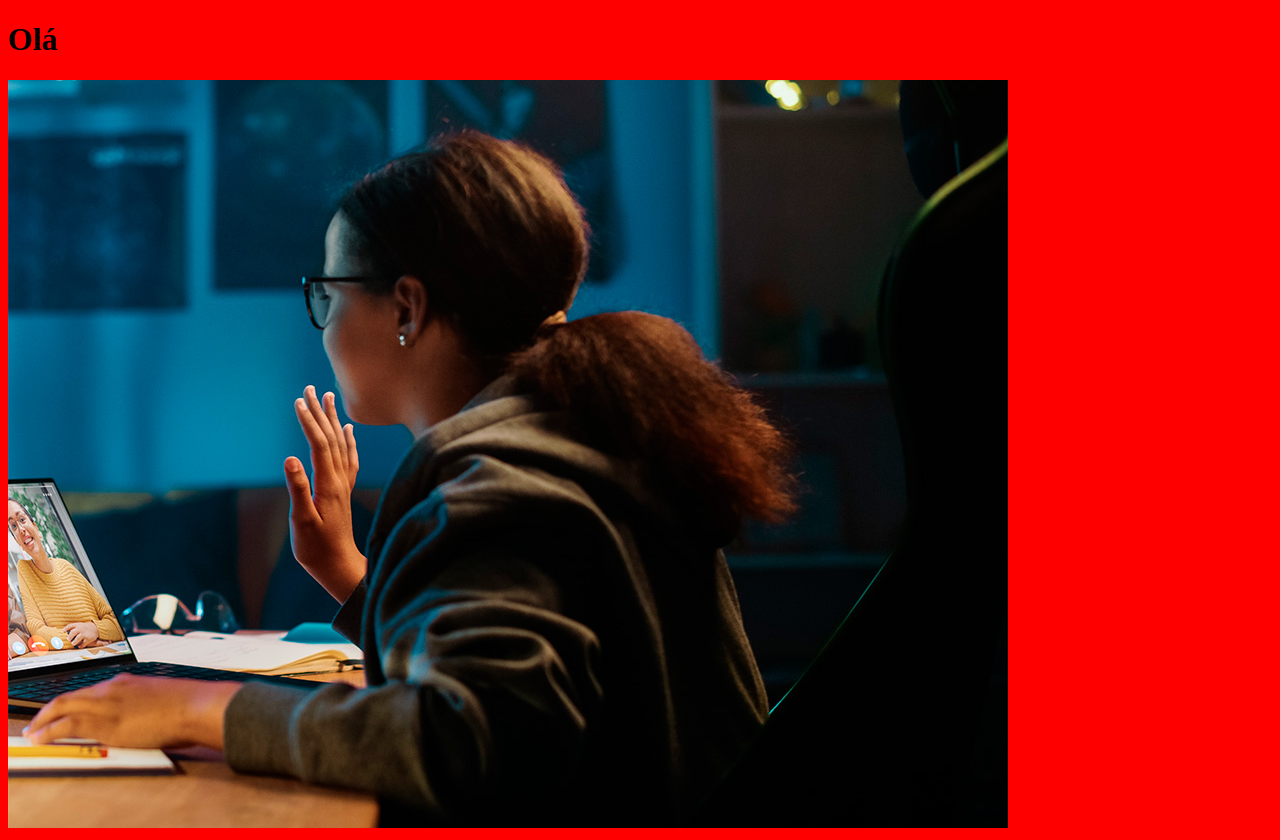
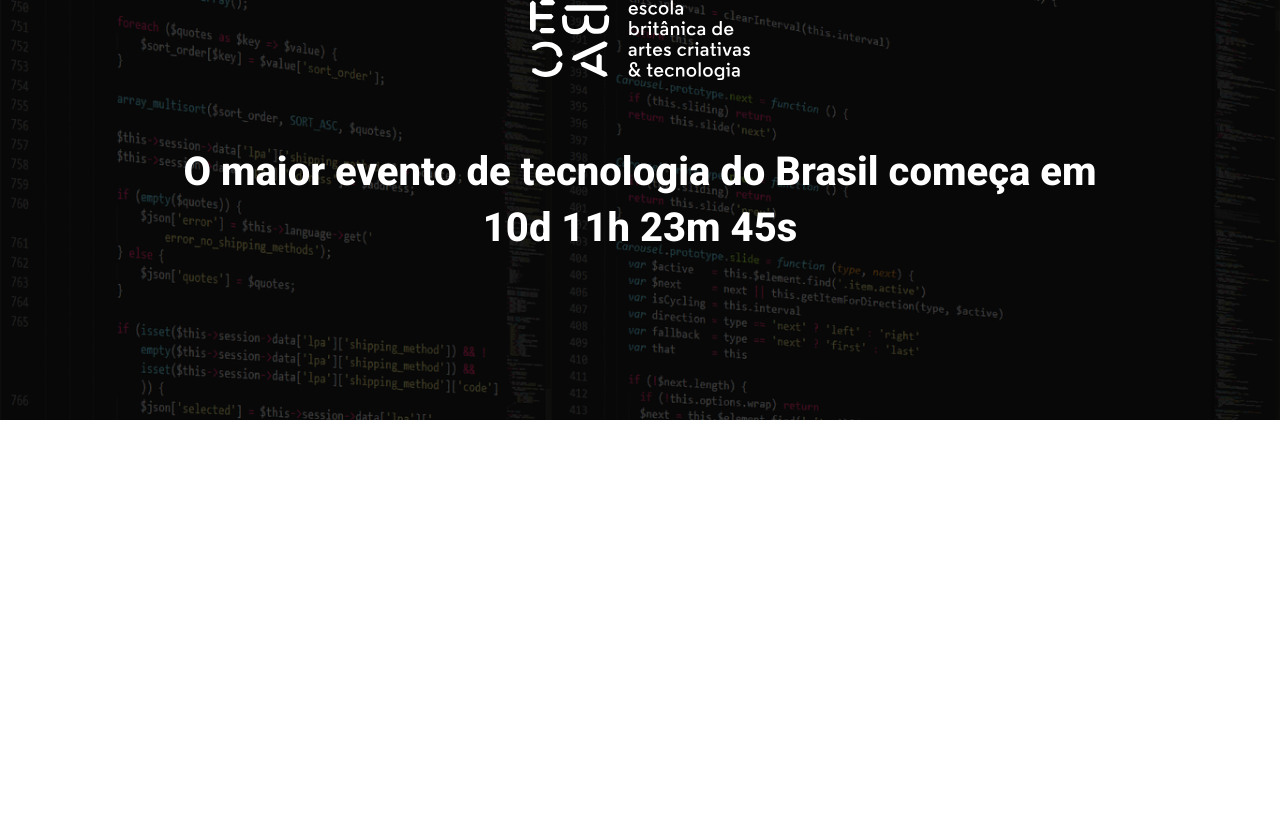
Before and after one commit to Jailsonr12/Parcel, a website built with Parcel: page src/index.html in a window 1280 px wide. After the commit the page ends 800 px from the top, so only its background shows below. Built offline with nearby package versions, Linux system fonts and the light colour scheme.

Commit message:
Migrate styles to SCSS and update hero section
Replaced main.css with main.scss and added hero.scss for modular SCSS styling. Updated index.html to use SCSS, include Roboto font, and implement a new hero header section. Updated package.json to use SCSS in dev script and added @parcel/transformer-sass to devDependencies.

```diff
--- a/package.json
+++ b/package.json
@@ -3,7 +3,7 @@
     "version": "1.0.0",
     "description": "",
     "scripts": {
-        "dev": "parcel src/index.html src/styles/main.css src/scripts/main.js",
+        "dev": "parcel src/index.html src/styles/main.scss src/scripts/main.js",
         "test": "echo \"Error: no test specified\" && exit 1"
     },
     "keywords": [],
@@ -11,6 +11,7 @@
     "license": "ISC",
     "type": "commonjs",
     "devDependencies": {
+        "@parcel/transformer-sass": "^2.16.3",
         "parcel": "^2.16.3",
         "sharp": "^0.33.5"
     }
--- a/src/index.html
+++ b/src/index.html
@@ -5,12 +5,23 @@
     <meta charset="UTF-8">
     <meta name="viewport" content="width=device-width, initial-scale=1.0">
     <title>Document</title>
-    <link rel="stylesheet" href="./styles/main.css">
+    <link rel="preconnect" href="https://fonts.googleapis.com">
+    <link rel="preconnect" href="https://fonts.gstatic.com" crossorigin>
+    <link href="https://fonts.googleapis.com/css2?family=Roboto:ital,wght@0,100..900;1,100..900&display=swap"
+        rel="stylesheet">
+    <link rel="stylesheet" href="./styles/main.scss">
 </head>
 
 <body>
-    <h1>Olá</h1>
-    <img src="./images/backend.png" alt="">
+    <header class="hero">
+        <div class="container">
+            <img class="hero__logo" src="./images/ebac_logo.svg" alt="EBAC">
+            <p class="hero__text">
+                O maior evento de tecnologia do Brasil começa em 10d 11h 23m 45s
+            </p>
+        </div>
+    </header>
+
 </body>
 
 </html>
--- /dev/null
+++ b/src/styles/hero.scss
@@ -0,0 +1,56 @@
+.hero {
+    padding-top: 64;
+    padding-bottom: 100px;
+    background-image: url(../images/fundo.png);
+    background-size: cover;
+    background-repeat: no-repeat;
+    position: relative;
+
+    .container {
+        position: relative;
+    }
+
+    &::before {
+        position: absolute;
+        top: 0;
+        left: 0;
+        width: 100%;
+        height: 100%;
+        background-color: #000;
+        content: "";
+        opacity: 0.7;
+    }
+
+    &__text {
+        margin-top: 64px;
+        margin-bottom: 64px;
+        font-size: 40px;
+        line-height: 56px;
+        color: #fff;
+        font-weight: 800;
+        text-align: center;
+    }
+
+    &__logo {
+        margin: 0 auto;
+        height: 80px;
+        display: block;
+    }
+
+    @media (max-width: 640px) {
+        padding: 40px;
+
+        &__logo {
+            height: 40px;
+        }
+
+        &__text {
+            font-size: 22px;
+            line-height: 24px;
+            margin: 24px 0;
+        }
+    }
+
+    @media (max-width: 1024px) {
+    }
+}
--- /dev/null
+++ b/src/styles/main.scss
@@ -0,0 +1,22 @@
+@use "hero";
+
+* {
+    margin: 0;
+    padding: 0;
+    box-sizing: border-box;
+    font-family: Roboto, sans-serif;
+}
+
+.container {
+    max-width: 960px;
+    width: 100%;
+    margin: 0 auto;
+
+    @media (max-width: 640px) {
+        max-width: 80%;
+    }
+
+    @media (max-width: 1024px) {
+        max-width: 90%;
+    }
+}
```
Also changed, not shown: src/styles/main.css (deleted), 1 other file.
